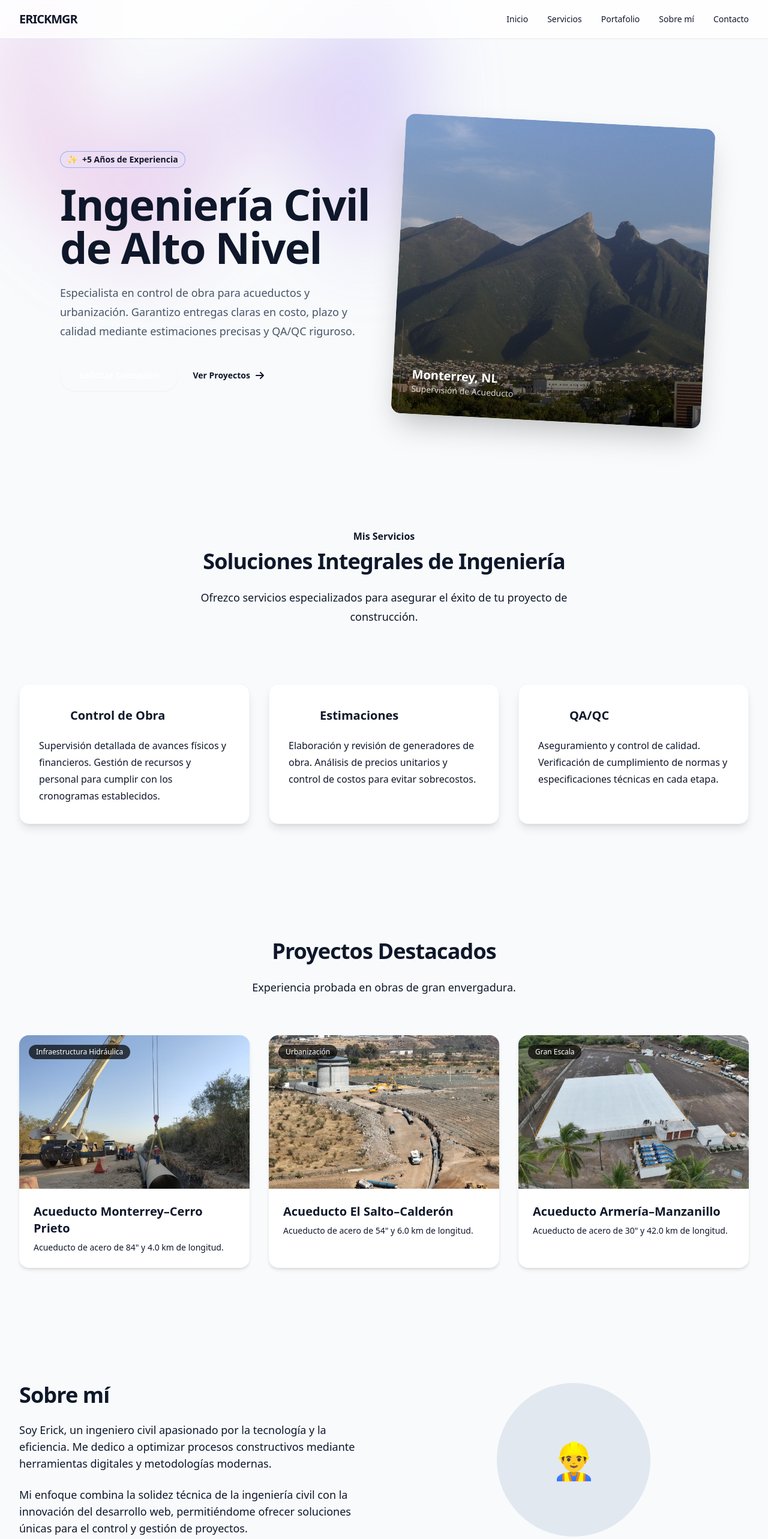
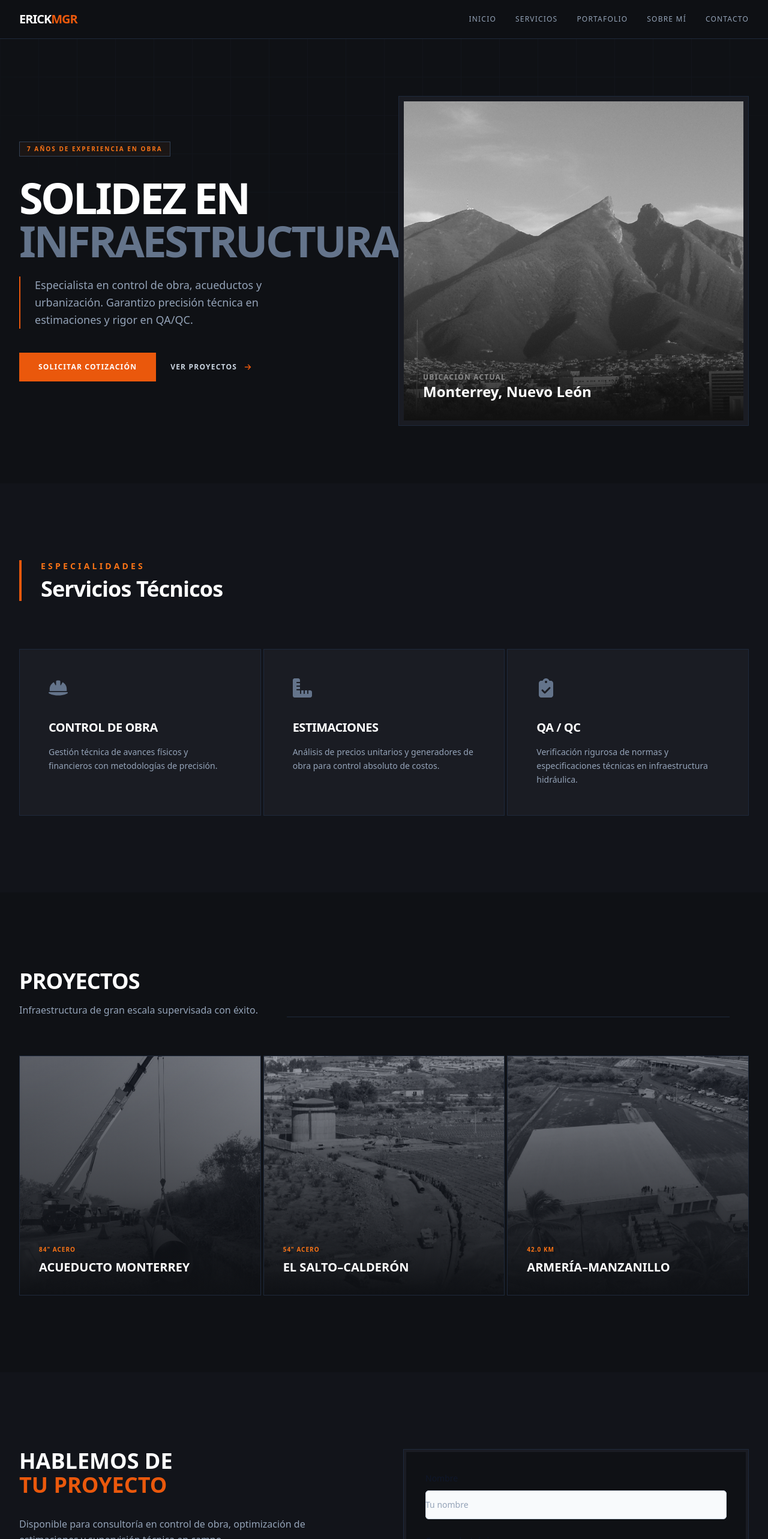
Before and after one commit to erck9217/nextjs-boilerplate1, a Next.js app: page / in a window 1280 px wide. Shown: the top 2566 px of the page at 60% size. Built offline with nearby package versions, Linux system fonts and the light colour scheme.

Commit message:
Cambio en diseño total de inicio

```diff
--- a/app/page.tsx
+++ b/app/page.tsx
@@ -5,59 +5,62 @@ import { faEnvelope, faHardHat, faRulerCombined, faClipboardCheck, faArrowRight
 import Chatbot from "./components/Chatbot";
 import ContactForm from "./components/ContactForm";
 
-
 export default function Home() {
   return (
-    <div className="min-h-screen bg-background text-foreground font-sans selection:bg-accent selection:text-white">
-      {/* Menu de navegación */}
-      <nav className="fixed top-0 w-full bg-white/80 dark:bg-slate-900/80 backdrop-blur-md border-b border-slate-200 dark:border-slate-800 z-50 transition-all duration-300">
+    // CAMBIO: Fondo oscuro industrial y tipografía más técnica
+    <div className="min-h-screen bg-[#0f1115] text-slate-200 font-sans selection:bg-orange-600 selection:text-white">
+
+      {/* Menu de navegación: Estilo sobrio y oscuro */}
+      <nav className="fixed top-0 w-full bg-[#0f1115]/95 backdrop-blur-sm border-b border-slate-800 z-50 transition-all duration-300">
         <div className="max-w-7xl mx-auto px-4 sm:px-6 lg:px-8">
           <div className="flex justify-between items-center h-16">
-            <div className="flex-shrink-0 font-bold text-xl tracking-tighter">
-              ERICK<span className="text-accent">MGR</span>
+            <div className="flex-shrink-0 font-bold text-xl tracking-tighter text-white">
+              ERICK<span className="text-orange-600">MGR</span>
             </div>
-            <ul className="hidden md:flex space-x-8 font-medium text-sm">
-              <li><a href="#home" className="hover:text-accent transition-colors">Inicio</a></li>
-              <li><a href="#services" className="hover:text-accent transition-colors">Servicios</a></li>
-              <li><a href="#portfolio" className="hover:text-accent transition-colors">Portafolio</a></li>
-              <li><a href="#about" className="hover:text-accent transition-colors">Sobre mí</a></li>
-              <li><a href="#contact" className="hover:text-accent transition-colors">Contacto</a></li>
+            <ul className="hidden md:flex space-x-8 font-medium text-xs uppercase tracking-widest text-slate-400">
+              <li><a href="#home" className="hover:text-white transition-colors">Inicio</a></li>
+              <li><a href="#services" className="hover:text-white transition-colors">Servicios</a></li>
+              <li><a href="#portfolio" className="hover:text-white transition-colors">Portafolio</a></li>
+              <li><a href="#about" className="hover:text-white transition-colors">Sobre mí</a></li>
+              <li><a href="#contact" className="hover:text-white transition-colors">Contacto</a></li>
             </ul>
-            {/* Mobile menu button placeholder - can be added later */}
           </div>
         </div>
       </nav>
 
       <main id="contenido" className="pt-16">
-        {/* HERO */}
-        <section id="home" className="relative isolate px-6 pt-14 lg:px-8 min-h-[90vh] flex items-center">
-          <div className="absolute inset-x-0 -top-40 -z-10 transform-gpu overflow-hidden blur-3xl sm:-top-80" aria-hidden="true">
-            <div className="relative left-[calc(50%-11rem)] aspect-[1155/678] w-[36.125rem] -translate-x-1/2 rotate-[30deg] bg-gradient-to-tr from-[#ff80b5] to-[#9089fc] opacity-30 sm:left-[calc(50%-30rem)] sm:w-[72.1875rem]" style={{ clipPath: 'polygon(74.1% 44.1%, 100% 61.6%, 97.5% 26.9%, 85.5% 0.1%, 80.7% 2%, 72.5% 32.5%, 60.2% 62.4%, 52.4% 68.1%, 47.5% 58.3%, 45.2% 34.5%, 27.5% 76.7%, 0.1% 64.9%, 17.9% 100%, 27.6% 76.8%, 76.1% 97.7%, 74.1% 44.1%)' }}></div>
-          </div>
+        {/* HERO: Eliminamos degradados "burbuja" por un look más limpio */}
+        <section id="home" className="relative isolate px-6 py-24 lg:px-8 min-h-[85vh] flex items-center overflow-hidden">
+          {/* Patrón de grilla técnica de fondo */}
+          <div className="absolute inset-0 -z-10 h-full w-full bg-[linear-gradient(to_right,#1f2937_1px,transparent_1px),linear-gradient(to_bottom,#1f2937_1px,transparent_1px)] bg-[size:4rem_4rem] [mask-image:radial-gradient(ellipse_60%_50%_at_50%_0%,#000_70%,transparent_100%)] opacity-20"></div>
 
           <div className="mx-auto max-w-7xl grid md:grid-cols-2 gap-12 items-center">
             <div className="text-left">
-              <div className="inline-flex items-center rounded-full px-3 py-1 text-sm font-semibold text-accent ring-1 ring-inset ring-accent/20 bg-accent/10 mb-6">
-                <span className="mr-2">✨</span> +5 Años de Experiencia
+              {/* CAMBIO: Badge cuadrado y sin emojis para seriedad */}
+              <div className="inline-flex items-center border border-slate-700 px-3 py-1 text-[10px] uppercase tracking-[0.2em] font-bold text-orange-500 bg-orange-500/5 mb-8">
+                7 Años de Experiencia en Obra
               </div>
-              <h1 className="text-5xl md:text-7xl font-bold tracking-tight text-slate-900 dark:text-white mb-6">
-                Ingeniería Civil <br />
-                <span className="text-accent">de Alto Nivel</span>
+              <h1 className="text-5xl md:text-7xl font-black tracking-tighter text-white mb-6 leading-none">
+                SOLIDEZ EN <br />
+                <span className="text-slate-500">INFRAESTRUCTURA</span>
               </h1>
-              <p className="mt-4 text-lg leading-8 text-slate-600 dark:text-slate-300 mb-8 max-w-lg">
-                Especialista en control de obra para acueductos y urbanización.
-                Garantizo entregas claras en costo, plazo y calidad mediante estimaciones precisas y QA/QC riguroso.
+              <p className="mt-4 text-lg leading-relaxed text-slate-400 mb-10 max-w-lg border-l-2 border-orange-600 pl-6">
+                Especialista en control de obra, acueductos y urbanización.
+                Garantizo precisión técnica en estimaciones y rigor en QA/QC.
               </p>
               <div className="flex items-center gap-x-6">
-                <a href="#contact" className="rounded-full bg-accent px-8 py-4 text-sm font-semibold text-white shadow-sm hover:bg-sky-400 focus-visible:outline focus-visible:outline-2 focus-visible:outline-offset-2 focus-visible:outline-accent transition-all transform hover:scale-105">
+                {/* Botones con esquinas rectas (estilo ingeniería) */}
+                <a href="#contact" className="rounded-none bg-orange-600 px-8 py-4 text-xs font-bold uppercase tracking-widest text-white hover:bg-orange-700 transition-all">
                   Solicitar Cotización
                 </a>
-                <a href="#portfolio" className="text-sm font-semibold leading-6 text-foreground hover:text-accent transition-colors flex items-center gap-2">
-                  Ver Proyectos <FontAwesomeIcon icon={faArrowRight} className="w-4 h-4" />
+                <a href="#portfolio" className="text-xs font-bold uppercase tracking-widest text-slate-300 hover:text-white transition-colors flex items-center gap-3">
+                  Ver Proyectos <FontAwesomeIcon icon={faArrowRight} className="w-3 h-3 text-orange-600" />
                 </a>
               </div>
             </div>
-            <div className="relative h-[500px] w-full rounded-2xl overflow-hidden shadow-2xl rotate-3 hover:rotate-0 transition-all duration-500">
+            {/* Imagen sin rotación, con bordes rectos y filtro industrial */}
+            <div className="relative h-[550px] w-full border border-slate-800 p-2 bg-[#1a1c23]">
+              <div className="relative h-full w-full overflow-hidden grayscale hover:grayscale-0 transition-all duration-700">
                 <Image
                   src="/cerrodelasilla.jpg"
                   alt="Vista de obra en Monterrey"
@@ -65,110 +68,67 @@ export default function Home() {
                   className="object-cover"
                   priority
                 />
-              <div className="absolute inset-0 bg-gradient-to-t from-black/60 to-transparent"></div>
-              <div className="absolute bottom-0 left-0 p-8 text-white">
-                <p className="font-bold text-xl">Monterrey, NL</p>
-                <p className="text-sm opacity-80">Supervisión de Acueducto</p>
+                <div className="absolute inset-0 bg-gradient-to-t from-[#0f1115] via-transparent to-transparent"></div>
+                <div className="absolute bottom-0 left-0 p-8">
+                  <p className="font-bold text-xs uppercase tracking-widest text-orange-500">Ubicación Actual</p>
+                  <p className="text-2xl font-bold text-white">Monterrey, Nuevo León</p>
+                </div>
               </div>
             </div>
           </div>
         </section>
 
-        {/* Services Section (NEW) */}
-        <section id="services" className="py-24 bg-slate-50 dark:bg-slate-900/50">
+        {/* Services Section: Bloques sólidos y minimalistas */}
+        <section id="services" className="py-32 bg-[#12141a]">
           <div className="mx-auto max-w-7xl px-6 lg:px-8">
-            <div className="mx-auto max-w-2xl text-center mb-16">
-              <h2 className="text-base font-semibold leading-7 text-accent">Mis Servicios</h2>
-              <p className="mt-2 text-3xl font-bold tracking-tight text-foreground sm:text-4xl">Soluciones Integrales de Ingeniería</p>
-              <p className="mt-6 text-lg leading-8 text-muted-foreground">
-                Ofrezco servicios especializados para asegurar el éxito de tu proyecto de construcción.
-              </p>
+            <div className="max-w-2xl mb-20 border-l-4 border-orange-600 pl-8">
+              <h2 className="text-sm font-bold tracking-[0.3em] uppercase text-orange-500 mb-2">Especialidades</h2>
+              <p className="text-4xl font-bold tracking-tight text-white">Servicios Técnicos</p>
             </div>
-            <div className="mx-auto mt-16 max-w-2xl sm:mt-20 lg:mt-24 lg:max-w-none">
-              <dl className="grid max-w-xl grid-cols-1 gap-x-8 gap-y-16 lg:max-w-none lg:grid-cols-3">
-                <div className="flex flex-col bg-white dark:bg-slate-800 p-8 rounded-2xl shadow-lg hover:shadow-xl transition-shadow border border-slate-100 dark:border-slate-700">
-                  <dt className="flex items-center gap-x-3 text-xl font-semibold leading-7 text-foreground">
-                    <div className="h-10 w-10 flex items-center justify-center rounded-lg bg-accent">
-                      <FontAwesomeIcon icon={faHardHat} className="h-6 w-6 text-white" />
+            <div className="grid grid-cols-1 gap-1 lg:grid-cols-3">
+              {[
+                { icon: faHardHat, title: "Control de Obra", desc: "Gestión técnica de avances físicos y financieros con metodologías de precisión." },
+                { icon: faRulerCombined, title: "Estimaciones", desc: "Análisis de precios unitarios y generadores de obra para control absoluto de costos." },
+                { icon: faClipboardCheck, title: "QA / QC", desc: "Verificación rigurosa de normas y especificaciones técnicas en infraestructura hidráulica." }
+              ].map((item, i) => (
+                <div key={i} className="bg-[#1a1c23] p-12 border border-slate-800 hover:border-orange-600 transition-colors group">
+                  <FontAwesomeIcon icon={item.icon} className="h-8 w-8 text-slate-500 mb-8 group-hover:text-orange-600 transition-colors" />
+                  <h3 className="text-xl font-bold text-white mb-4 uppercase tracking-tight">{item.title}</h3>
+                  <p className="text-slate-400 text-sm leading-relaxed">{item.desc}</p>
                 </div>
-                    Control de Obra
-                  </dt>
-                  <dd className="mt-4 flex flex-auto flex-col text-base leading-7 text-muted-foreground">
-                    <p className="flex-auto">Supervisión detallada de avances físicos y financieros. Gestión de recursos y personal para cumplir con los cronogramas establecidos.</p>
-                  </dd>
-                </div>
-                <div className="flex flex-col bg-white dark:bg-slate-800 p-8 rounded-2xl shadow-lg hover:shadow-xl transition-shadow border border-slate-100 dark:border-slate-700">
-                  <dt className="flex items-center gap-x-3 text-xl font-semibold leading-7 text-foreground">
-                    <div className="h-10 w-10 flex items-center justify-center rounded-lg bg-accent">
-                      <FontAwesomeIcon icon={faRulerCombined} className="h-6 w-6 text-white" />
-                    </div>
-                    Estimaciones
-                  </dt>
-                  <dd className="mt-4 flex flex-auto flex-col text-base leading-7 text-muted-foreground">
-                    <p className="flex-auto">Elaboración y revisión de generadores de obra. Análisis de precios unitarios y control de costos para evitar sobrecostos.</p>
-                  </dd>
-                </div>
-                <div className="flex flex-col bg-white dark:bg-slate-800 p-8 rounded-2xl shadow-lg hover:shadow-xl transition-shadow border border-slate-100 dark:border-slate-700">
-                  <dt className="flex items-center gap-x-3 text-xl font-semibold leading-7 text-foreground">
-                    <div className="h-10 w-10 flex items-center justify-center rounded-lg bg-accent">
-                      <FontAwesomeIcon icon={faClipboardCheck} className="h-6 w-6 text-white" />
-                    </div>
-                    QA/QC
-                  </dt>
-                  <dd className="mt-4 flex flex-auto flex-col text-base leading-7 text-muted-foreground">
-                    <p className="flex-auto">Aseguramiento y control de calidad. Verificación de cumplimiento de normas y especificaciones técnicas en cada etapa.</p>
-                  </dd>
-                </div>
-              </dl>
+              ))}
             </div>
           </div>
         </section>
 
-        {/* Portafolio */}
-        <section id="portfolio" className="py-24">
+        {/* Portafolio: Grilla estructurada */}
+        <section id="portfolio" className="py-32">
           <div className="mx-auto max-w-7xl px-6 lg:px-8">
-            <div className="mx-auto max-w-2xl text-center mb-16">
-              <h2 className="text-3xl font-bold tracking-tight text-foreground sm:text-4xl">Proyectos Destacados</h2>
-              <p className="mt-6 text-lg leading-8 text-muted-foreground">
-                Experiencia probada en obras de gran envergadura.
-              </p>
+            <div className="flex flex-col md:flex-row justify-between items-end mb-16 gap-4">
+              <div>
+                <h2 className="text-4xl font-bold tracking-tight text-white uppercase">Proyectos</h2>
+                <p className="mt-4 text-slate-400">Infraestructura de gran escala supervisada con éxito.</p>
               </div>
-            <div className="grid grid-cols-1 md:grid-cols-3 gap-8">
+              <div className="h-[1px] flex-grow bg-slate-800 mx-8 hidden md:block"></div>
+            </div>
+
+            <div className="grid grid-cols-1 md:grid-cols-3 gap-1">
               {[
-                {
-                  title: "Acueducto Monterrey–Cerro Prieto",
-                  desc: "Acueducto de acero de 84\" y 4.0 km de longitud.",
-                  img: "/acueductomonterrey.jpeg",
-                  tag: "Infraestructura Hidráulica"
-                },
-                {
-                  title: "Acueducto El Salto–Calderón",
-                  desc: "Acueducto de acero de 54\" y 6.0 km de longitud.",
-                  img: "/acueductoguadalajara.jpg",
-                  tag: "Urbanización"
-                },
-                {
-                  title: "Acueducto Armería–Manzanillo",
-                  desc: "Acueducto de acero de 30\" y 42.0 km de longitud.",
-                  img: "/tanqueeleden.jpg",
-                  tag: "Gran Escala"
-                }
+                { title: "Acueducto Monterrey", tag: "84\" Acero", img: "/acueductomonterrey.jpeg" },
+                { title: "El Salto–Calderón", tag: "54\" Acero", img: "/acueductoguadalajara.jpg" },
+                { title: "Armería–Manzanillo", tag: "42.0 KM", img: "/tanqueeleden.jpg" }
               ].map((project, index) => (
-                <div key={index} className="group relative overflow-hidden rounded-2xl bg-white dark:bg-slate-800 shadow-md hover:shadow-2xl transition-all duration-300">
-                  <div className="relative h-64 w-full overflow-hidden">
+                <div key={index} className="group relative h-[400px] overflow-hidden bg-slate-900 border border-slate-800">
                   <Image
                     src={project.img}
                     alt={project.title}
                     fill
-                      className="object-cover group-hover:scale-110 transition-transform duration-500"
+                    className="object-cover opacity-60 group-hover:opacity-100 group-hover:scale-105 transition-all duration-700 grayscale group-hover:grayscale-0"
                   />
-                    <div className="absolute top-4 left-4 bg-black/70 text-white text-xs px-3 py-1 rounded-full">
-                      {project.tag}
-                    </div>
-                  </div>
-                  <div className="p-6">
-                    <h3 className="text-xl font-bold text-foreground mb-2">{project.title}</h3>
-                    <p className="text-muted-foreground text-sm">{project.desc}</p>
+                  <div className="absolute inset-0 bg-gradient-to-t from-[#0f1115] to-transparent"></div>
+                  <div className="absolute bottom-0 p-8">
+                    <span className="text-[10px] font-bold uppercase tracking-widest text-orange-500 mb-2 block">{project.tag}</span>
+                    <h3 className="text-xl font-bold text-white uppercase">{project.title}</h3>
                   </div>
                 </div>
               ))}
@@ -176,79 +136,42 @@ export default function Home() {
           </div>
         </section>
 
-        {/* Sobre mí */}
-        <section id="about" className="py-24 bg-slate-50 dark:bg-slate-900/50">
-          <div className="mx-auto max-w-7xl px-6 lg:px-8 flex flex-col md:flex-row items-center gap-12">
-            <div className="flex-1">
-              <h2 className="text-3xl font-bold tracking-tight text-foreground sm:text-4xl mb-6">Sobre mí</h2>
-              <p className="text-lg text-muted-foreground mb-6">
-                Soy Erick, un ingeniero civil apasionado por la tecnología y la eficiencia.
-                Me dedico a optimizar procesos constructivos mediante herramientas digitales y metodologías modernas.
+        {/* Contacto: Estilo Formulario Técnico */}
+        <section id="contact" className="py-32 bg-[#12141a]">
+          <div className="mx-auto max-w-7xl px-6 lg:px-8 grid md:grid-cols-2 gap-16">
+            <div>
+              <h2 className="text-4xl font-bold text-white uppercase mb-8">Hablemos de <br /><span className="text-orange-600">tu proyecto</span></h2>
+              <p className="text-slate-400 mb-8 leading-relaxed">
+                Disponible para consultoría en control de obra, optimización de estimaciones y supervisión técnica en campo.
               </p>
-              <p className="text-lg text-muted-foreground">
-                Mi enfoque combina la solidez técnica de la ingeniería civil con la innovación del desarrollo web,
-                permitiéndome ofrecer soluciones únicas para el control y gestión de proyectos.
-              </p>
-            </div>
-            <div className="flex-1 flex justify-center">
-              {/* Placeholder for a profile picture if available, or just a graphic */}
-              <div className="w-64 h-64 bg-slate-200 rounded-full flex items-center justify-center text-6xl">
-                👷‍♂️
+              <div className="space-y-4">
+                <p className="text-sm font-bold text-slate-300 tracking-widest uppercase">Ubicación</p>
+                <p className="text-slate-500">San Nicolás de los Garza, NL</p>
               </div>
             </div>
-          </div>
-        </section>
-
-        {/* Contacto */}
-        <section id="contact" className="py-24 relative overflow-hidden">
-          <div className="mx-auto max-w-7xl px-6 lg:px-8 relative z-10">
-            <div className="mx-auto max-w-2xl text-center mb-12">
-              <h2 className="text-3xl font-bold tracking-tight text-foreground sm:text-4xl">Contáctame</h2>
-              <p className="mt-4 text-lg text-muted-foreground">
-                ¿Tienes un proyecto en mente? Hablemos.
-              </p>
-            </div>
-            <div className="max-w-xl mx-auto bg-white dark:bg-slate-800 p-8 rounded-3xl shadow-xl border border-slate-100 dark:border-slate-700">
+            <div className="bg-[#1a1c23] p-1 border border-slate-800">
+              <div className="bg-[#0f1115] p-8">
                 <ContactForm />
               </div>
-          </div>
-        </section>
-
-        {/* Chatbot */}
-        <section id="chatbot" className="py-12 bg-slate-50 dark:bg-slate-900/50">
-          <div className="mx-auto max-w-7xl px-6 lg:px-8 text-center">
-            <h2 className="text-2xl font-bold mb-8">Asistente IA</h2>
-            <div className="max-w-md mx-auto">
-              <Chatbot />
             </div>
           </div>
         </section>
       </main>
 
-      {/* Footer */}
-      <footer className="bg-slate-900 text-white py-12">
+      {/* Footer: Negro puro y minimalista */}
+      <footer className="bg-black text-white py-16 border-t border-slate-900">
         <div className="mx-auto max-w-7xl px-6 lg:px-8 flex flex-col md:flex-row justify-between items-center">
-          <div className="mb-8 md:mb-0">
-            <p className="text-2xl font-bold tracking-tight">ERICK<span className="text-accent">MGR</span></p>
-            <p className="text-slate-400 mt-2">Ingeniería Civil & Desarrollo Web</p>
+          <p className="text-sm font-bold tracking-[0.4em] uppercase">Erick<span className="text-orange-600">MGR</span></p>
+          <div className="flex space-x-10 my-8 md:my-0">
+            {[faLinkedin, faInstagram, faWhatsapp, faEnvelope].map((icon, i) => (
+              <a key={i} href="#" className="text-slate-600 hover:text-orange-600 transition-colors">
+                <FontAwesomeIcon icon={icon} size="lg" />
+              </a>
+            ))}
           </div>
-          <div className="flex space-x-8">
-            <a href="https://www.linkedin.com/in/erickmgr" target="_blank" rel="noopener noreferrer" className="text-slate-400 hover:text-white transition-colors">
-              <FontAwesomeIcon icon={faLinkedin} size="2x" />
-            </a>
-            <a href="https://www.instagram.com/erck92?igshid=cDc0YW9pXzBz" target="_blank" rel="noopener noreferrer" className="text-slate-400 hover:text-white transition-colors">
-              <FontAwesomeIcon icon={faInstagram} size="2x" />
-            </a>
-            <a href="https://wa.me/message/SV76QYIB53HL0" target="_blank" rel="noopener noreferrer" className="text-slate-400 hover:text-white transition-colors">
-              <FontAwesomeIcon icon={faWhatsapp} size="2x" />
-            </a>
-            <a href="mailto:erck92@hotmail.com" className="text-slate-400 hover:text-white transition-colors">
-              <FontAwesomeIcon icon={faEnvelope} size="2x" />
-            </a>
-          </div>
-        </div>
-        <div className="mt-8 border-t border-slate-800 pt-8 text-center text-slate-500 text-sm">
-          &copy; {new Date().getFullYear()} Erick MGR. Todos los derechos reservados.
+          <p className="text-[10px] uppercase tracking-widest text-slate-600 font-bold">
+            &copy; {new Date().getFullYear()} Ingeniería y Desarrollo
+          </p>
         </div>
       </footer>
     </div>
```
Lines whose indentation alone changed are shown as unchanged.
